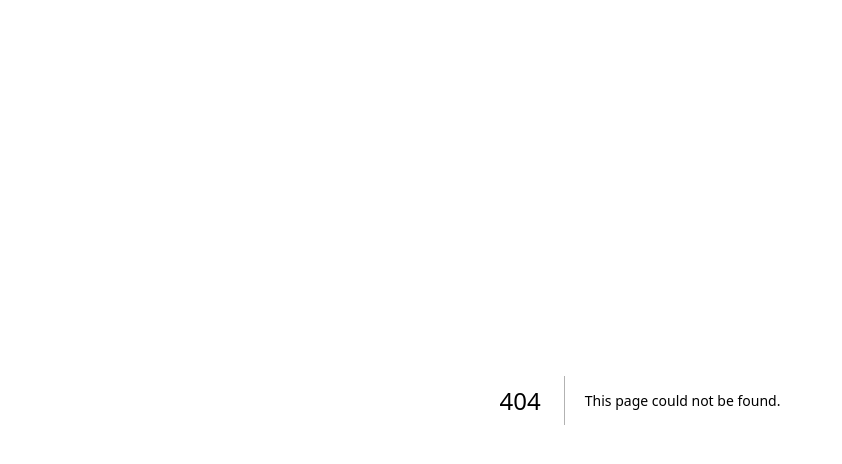
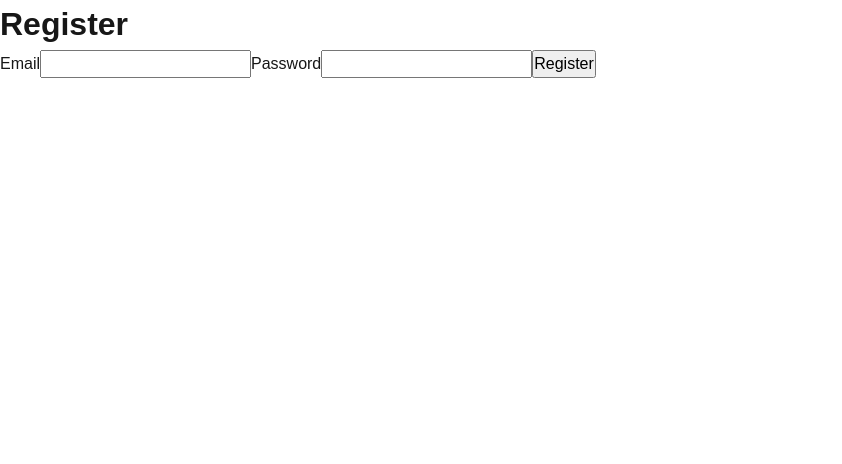
Before and after one commit to MalinRosenquist/fodervis, a Next.js app: page /register in a window 1280 px wide. Before the commit this address had no page. Shown: the top 464 px of the page, without its empty margins (0-842 px from the left). Built offline with nearby package versions, Linux system fonts and the light colour scheme; no server answers.

Commit message:
feat: add registration page with supabase auth

```diff
--- /dev/null
+++ b/src/app/register/page.tsx
@@ -0,0 +1,39 @@
+"use client";
+
+import { useState } from "react";
+import { supabase } from "@/lib/supabase";
+
+export default function RegisterPage() {
+  const [email, setEmail] = useState("");
+  const [password, setPassword] = useState("");
+
+  const handleRegister = async (e: React.SubmitEvent<HTMLFormElement>) => {
+    e.preventDefault();
+
+    const { data, error } = await supabase.auth.signUp({
+      email,
+      password,
+    });
+
+    if (error) {
+      console.error("Error during registration:", error);
+    } else {
+      console.log("Registration data:", data);
+    }
+  };
+
+  return (
+    <>
+      <h1>Register</h1>
+
+      <form onSubmit={handleRegister}>
+        <label htmlFor="email">Email</label>
+        <input id="email" type="email" value={email} onChange={(e) => setEmail(e.target.value)} />
+        <label htmlFor="password">Password</label>
+        <input id="password" type="password" value={password} onChange={(e) => setPassword(e.target.value)} />
+
+        <button type="submit">Register</button>
+      </form>
+    </>
+  );
+}
```
